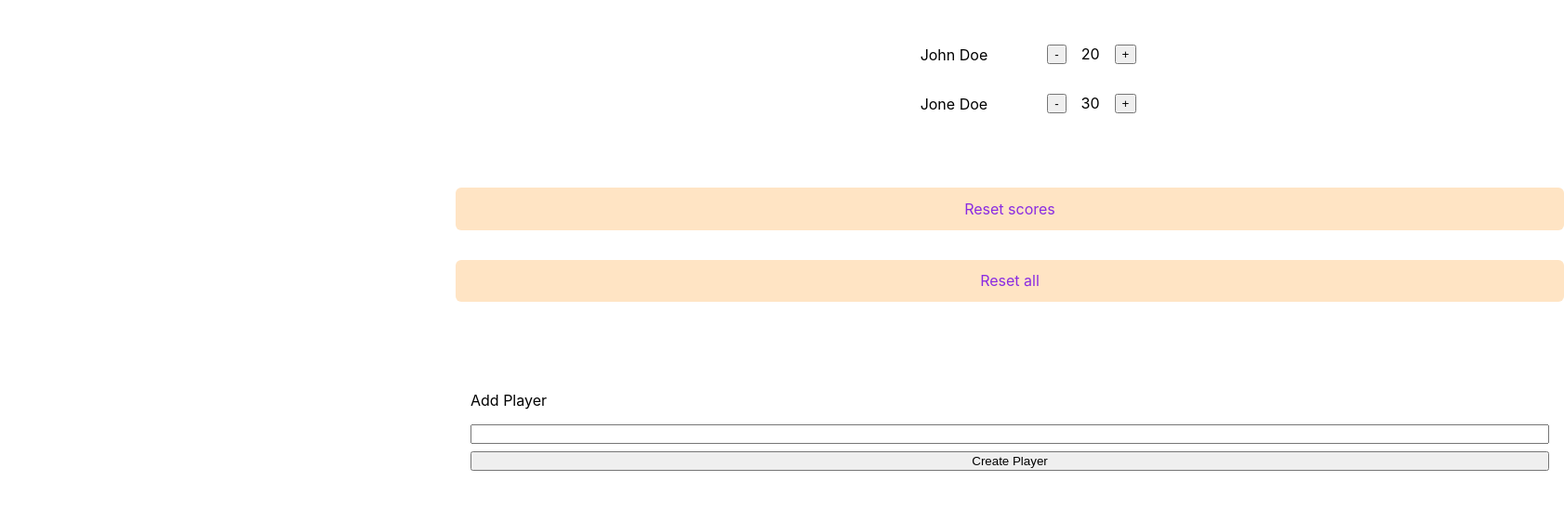
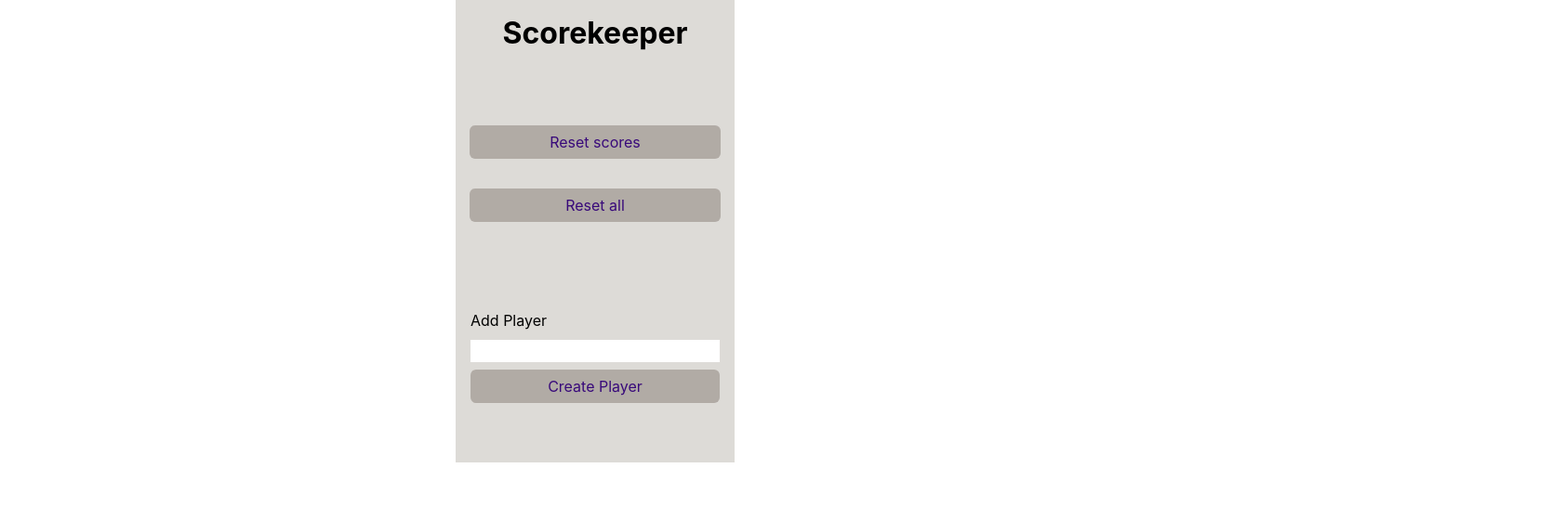
Before and after one commit to Huimin66/scorekeeper, a React (Create React App) app: page / in a window 1280 px wide. Shown: the top 546 px of the page at 93% size, 1682 px wide, since content can reach past the window. Built offline with nearby package versions, Linux system fonts and the light colour scheme.

Commit message:
Scorekeeper finished

```diff
--- a/src/App.css
+++ b/src/App.css
@@ -1,7 +1,13 @@
+@import "./css/reset.css";
+
 .App {
   display: grid;
   gap: 2rem;
-  /*   max-width: 300px; */
-  width: 300px;
+  max-width: 300px;
   margin: 0 auto;
+
+  background-color: rgb(221, 219, 215);
 }
+.App h1 {
+  margin: 1rem auto;
+}
--- a/src/App.js
+++ b/src/App.js
@@ -1,22 +1,75 @@
+import { useState } from "react";
 import "./App.css";
 import Button from "./components/Button/Button.js";
 import Player from "./components/Player/Player.js";
 import PlayerForm from "./components/PlayerForm/PlayerForm";
-import { players } from "./playerData.js";
+import { nanoid } from "nanoid";
 
 function App() {
+  const [players, setPlayers] = useState([]);
+
+  function createPlayer(nameInput) {
+    if (!nameInput) {
+      alert("Please enter a valid name");
+      return;
+    }
+    setPlayers([...players, { id: nanoid(), name: nameInput, score: 0 }]);
+  }
+
+  function increaseScore(id) {
+    setPlayers(
+      players.map((player) => {
+        return player.id === id
+          ? { id: player.id, name: player.name, score: player.score + 1 }
+          : player;
+      })
+    );
+  }
+
+  function decreaseScore(id) {
+    setPlayers(
+      players.map((player) => {
+        return player.id === id
+          ? { id: player.id, name: player.name, score: player.score - 1 }
+          : player;
+      })
+    );
+  }
+
+  function resetScore() {
+    setPlayers(
+      players.map((player) => {
+        return { id: player.id, name: player.name, score: 0 };
+      })
+    );
+  }
+
+  function resetAllPlayers() {
+    setPlayers([]);
+  }
+
   return (
     <div className="App">
+      <h1>Scorekeeper</h1>
       {/* eslint-disable-next-line */}
       <ul role="list">
         {players.map((player) => {
-          return <Player name={player.name} score={player.score} />;
+          return (
+            <Player
+              key={player.id}
+              name={player.name}
+              id={player.id}
+              score={player.score}
+              onIncreaseScore={increaseScore}
+              onDecreaseScore={decreaseScore}
+            />
+          );
         })}
       </ul>
 
-      <Button text="Reset scores" />
-      <Button text="Reset all" />
-      <PlayerForm />
+      <Button onClick={resetScore} text="Reset scores" />
+      <Button onClick={resetAllPlayers} text="Reset all" />
+      <PlayerForm onCreatePlayer={createPlayer} />
     </div>
   );
 }
--- a/src/components/Button/Button.css
+++ b/src/components/Button/Button.css
@@ -1,8 +1,10 @@
 .ResetButton {
-  color: blueviolet;
-  background-color: bisque;
+  color: rgb(56, 9, 122);
+  background-color: rgb(177, 171, 165);
   border: none;
   border-radius: 6px;
-  padding: 0.8rem;
+  padding: 0.5rem;
   font: inherit;
+  width: 90%;
+  margin: 0 auto;
 }
--- a/src/components/Button/Button.js
+++ b/src/components/Button/Button.js
@@ -1,4 +1,8 @@
 import "./Button.css";
-export default function Button({ text }) {
-  return <button className="ResetButton">{text}</button>;
+export default function Button({ text, onClick }) {
+  return (
+    <button onClick={onClick} className="ResetButton">
+      {text}
+    </button>
+  );
 }
--- a/src/components/Player/Player.css
+++ b/src/components/Player/Player.css
@@ -1,12 +1,15 @@
 .PlayerContainer {
+  box-sizing: border-box;
   list-style: none;
-  margin: 2rem auto;
+  margin: 2rem;
   display: flex;
-  justify-content: center;
-  align-items: center;
+  justify-content: space-between;
   gap: 4rem;
 }
 .ChangeScore {
   display: flex;
   gap: 1rem;
 }
+.Operater {
+  width: 1rem;
+}
--- a/src/components/Player/Player.js
+++ b/src/components/Player/Player.js
@@ -1,13 +1,23 @@
 import "./Player.css";
 
-export default function Player({ name, score }) {
+export default function Player({
+  name,
+  score,
+  id,
+  onIncreaseScore,
+  onDecreaseScore,
+}) {
   return (
     <li className="PlayerContainer">
       <span className="Name">{name}</span>
       <div className="ChangeScore">
-        <button>-</button>
+        <button onClick={() => onDecreaseScore(id)}>
+          <span className="Operater">-</span>
+        </button>
         <span>{score}</span>
-        <button>+</button>
+        <button onClick={() => onIncreaseScore(id)}>
+          <span className="Operater">+</span>
+        </button>
       </div>
     </li>
   );
--- a/src/components/PlayerForm/PlayerForm.css
+++ b/src/components/PlayerForm/PlayerForm.css
@@ -9,6 +9,17 @@
 }
 
 .InputPlayerName {
-  margin-top: 0.5rem;
-  width: 90vw;
+  margin-top: 0.2rem;
+  height: 1.5rem;
 }
+
+.SubmitButton {
+  color: rgb(56, 9, 122);
+  background-color: rgb(177, 171, 165);
+  border: none;
+  border-radius: 6px;
+  padding: 0.5rem;
+  font: inherit;
+  width: 100%;
+  margin: 0 auto;
+}
--- a/src/components/PlayerForm/PlayerForm.js
+++ b/src/components/PlayerForm/PlayerForm.js
@@ -1,7 +1,16 @@
 import "./PlayerForm.css";
-export default function PlayerForm() {
+
+export default function PlayerForm({ onCreatePlayer }) {
+  function createNewPlayer(event) {
+    event.preventDefault();
+    const form = event.target;
+    const { name } = form.elements;
+    onCreatePlayer(name.value);
+    form.reset();
+  }
+
   return (
-    <form className="PlayerForm">
+    <form className="PlayerForm" onSubmit={createNewPlayer}>
       <label className="Label" htmlFor="name">
         Add Player
       </label>
@@ -11,7 +20,7 @@ export default function PlayerForm() {
         className="InputPlayerName"
         aria-label="Player name"
       ></input>
-      <button>Create Player</button>
+      <button className="SubmitButton">Create Player</button>
     </form>
   );
 }
--- /dev/null
+++ b/src/css/reset.css
@@ -0,0 +1,39 @@
+* {
+  box-sizing: border-box;
+}
+
+html {
+  scroll-behavior: smooth;
+}
+
+body {
+  margin: 0;
+  padding: 0;
+}
+
+ul,
+ol,
+a,
+h1,
+h2,
+h3,
+h4,
+h5,
+h6,
+p {
+  margin: 0;
+  padding: 0;
+}
+
+p {
+  line-height: 1.5;
+  font-family: sans-serif;
+}
+
+input,
+button,
+select,
+textarea {
+  outline: none;
+  border: none;
+}
```
